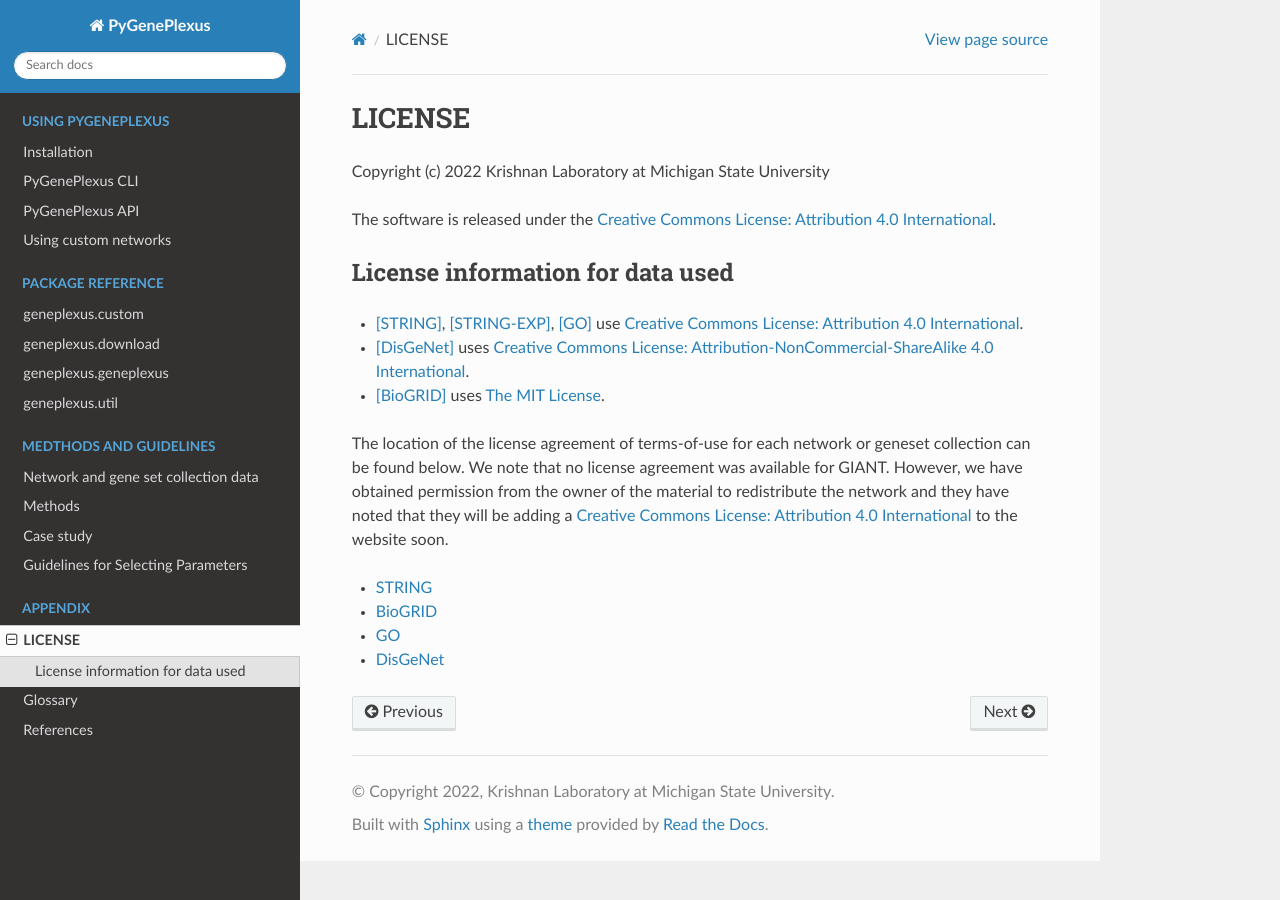
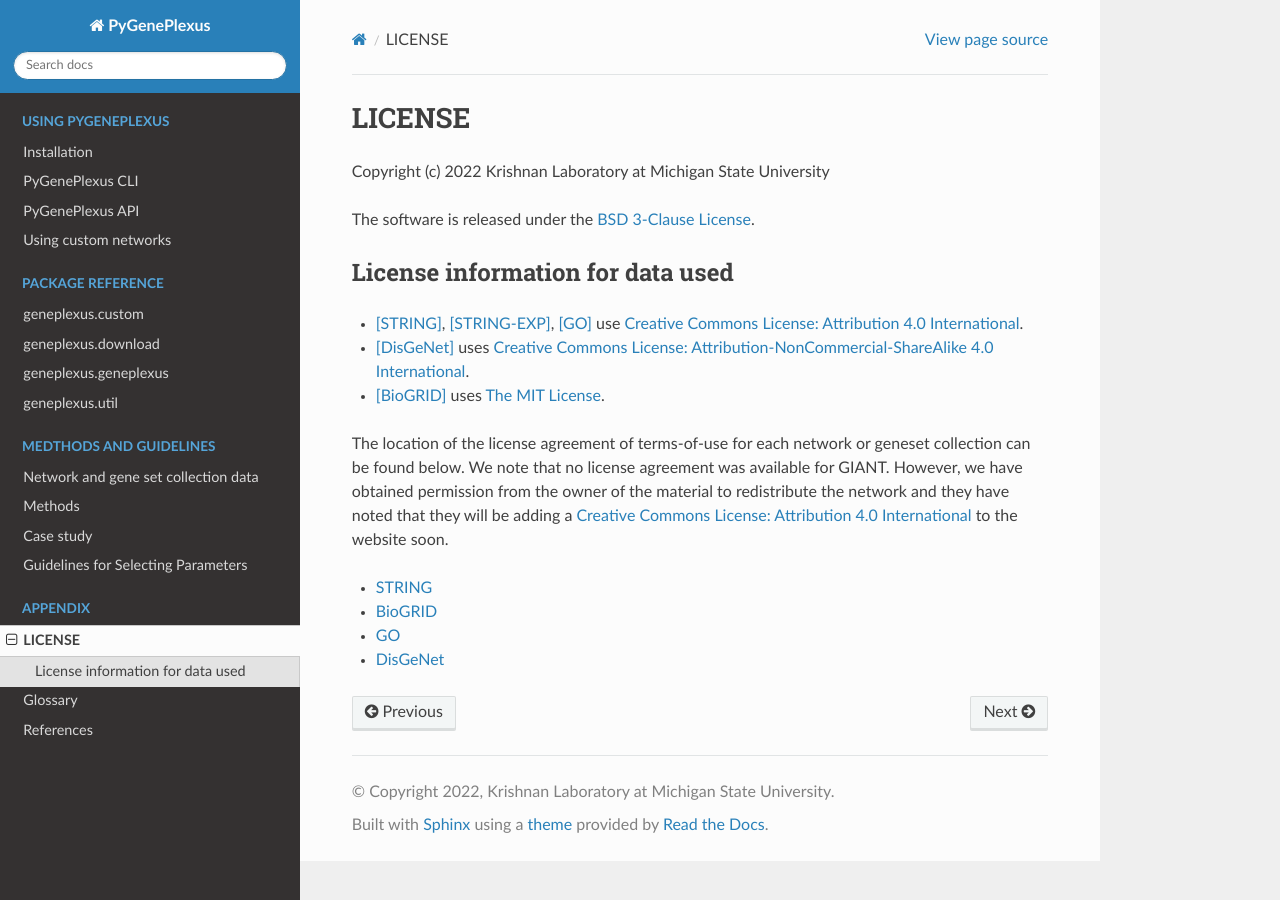
Before and after one commit to krishnanlab/PyGenePlexus, a Sphinx documentation site: the page built from docs/source/appendix/license.rst, in a window 1280 px wide. Built offline with Sphinx 7.4.7 and the Read the Docs theme 2.0.0, drawn with Linux system fonts in a browser that asks for light colours.

Commit message:
change software license to BSD3 (#211)
* change software license to BSD3

* change license info in setup cfg

* change license badge in README

```diff
--- a/docs/source/appendix/license.rst
+++ b/docs/source/appendix/license.rst
@@ -4,8 +4,7 @@ LICENSE
 Copyright (c) 2022 Krishnan Laboratory at Michigan State University
 
 The software is released under the
-`Creative Commons License: Attribution 4.0 International
-<https://creativecommons.org/licenses/by/4.0/legalcode>`_.
+`BSD 3-Clause License <https://opensource.org/licenses/BSD-3-Clause>`_.
 
 License information for data used
 ---------------------------------
--- a/setup.cfg
+++ b/setup.cfg
@@ -16,7 +16,7 @@ author_email = liurenmi@msu.edu, mancus16@msu.edu
 
 # License
 license_files = file: LICENSE.md
-license = Creative Commons License: Attribution 4.0 International
+license = BSD 3-Clause License
 
 # Search tags
 classifiers =
@@ -28,6 +28,7 @@ classifiers =
     Programming Language :: Python :: 3.9
     Programming Language :: Python :: 3.10
     Programming Language :: Python :: 3 :: Only
+    License :: OSI Approved :: BSD License
 keywords =
     Network Biology
     Supervised Learning
```
Also changed, not shown: README.md (+1 -1 lines), LICENSE.md.
